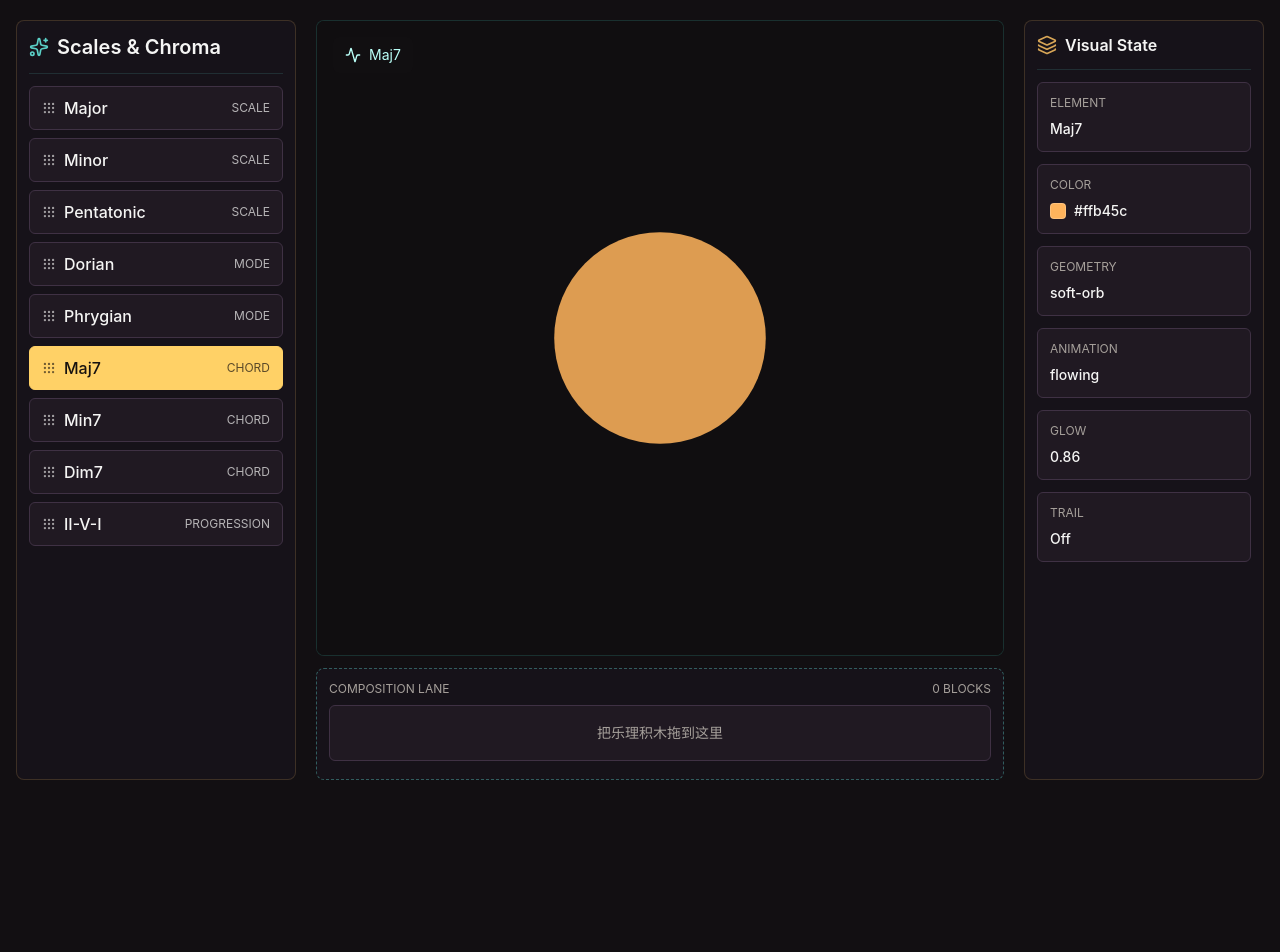
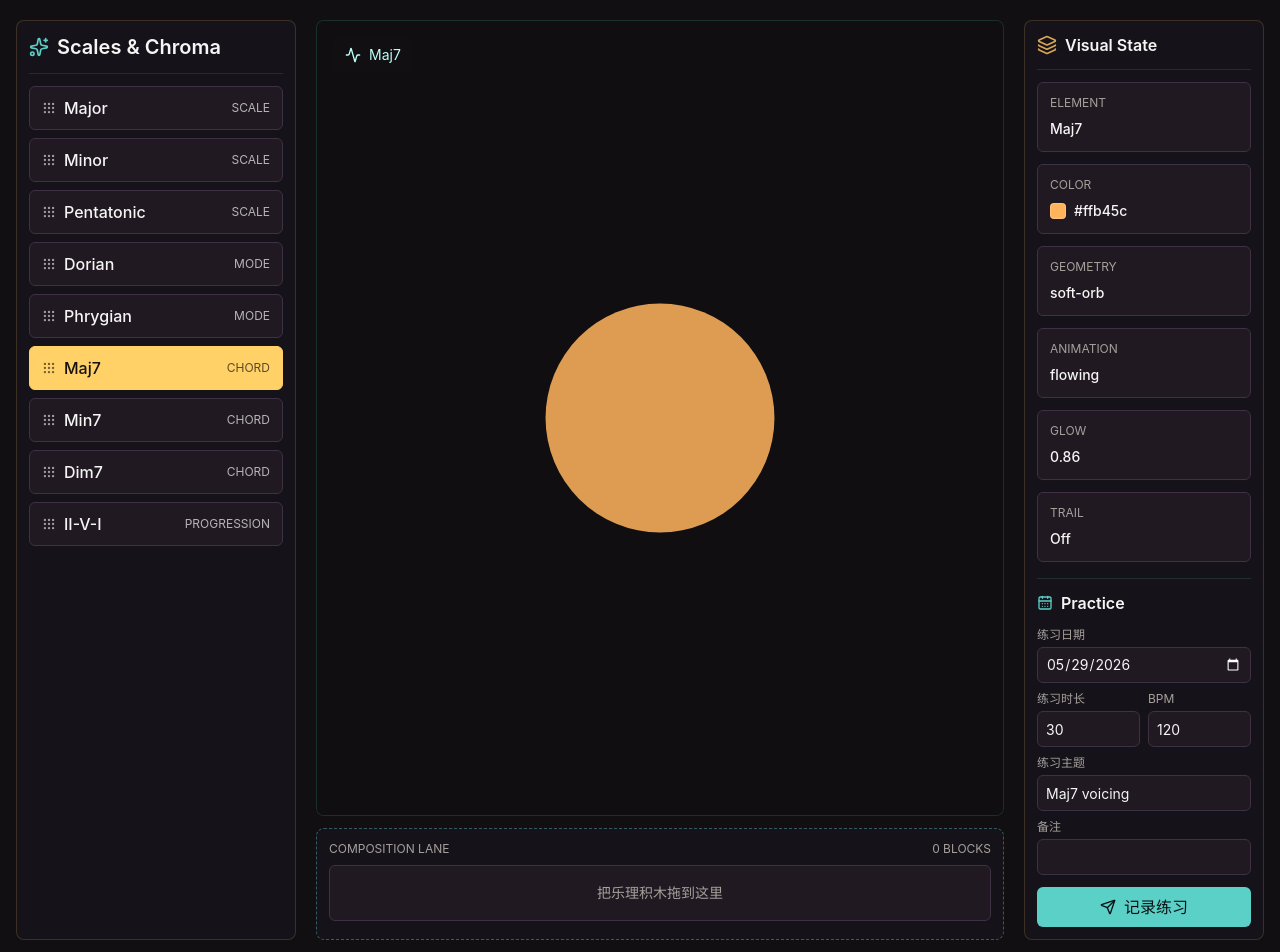
Before and after one commit to dthylacetate/Scales-Chroma, a React (Vite) app in the folder frontend/: page / in a window 1280 px wide. Shown: the top 952 px of the page. Before the commit the page ends 800 px from the top, so only its background shows below. Built offline with nearby package versions, Linux system fonts and the light colour scheme.

Commit message:
feat(前端练习): 接入练习记录提交面板

```diff
--- a/frontend/src/pages/TheorySandbox.tsx
+++ b/frontend/src/pages/TheorySandbox.tsx
@@ -1,7 +1,8 @@
-import { Activity, Grip, Layers, Sparkles, X } from "lucide-react";
-import { useEffect, useMemo, useRef, useState } from "react";
+import { Activity, CalendarDays, Grip, Layers, Send, Sparkles, X } from "lucide-react";
+import { type FormEvent, useEffect, useMemo, useRef, useState } from "react";
 
 import { RealtimeCanvasRenderer } from "../canvas/RealtimeCanvasRenderer";
+import { createPracticeRecord, type PracticeRecordResult } from "../services/practiceRecordsApi";
 import { renderSandboxVisual } from "../services/sandboxApi";
 import type { TheoryElement, VisualParameters } from "../types/theory";
 import { mapTheoryToVisuals } from "../visual_engine/mapTheoryToVisuals";
@@ -29,6 +30,14 @@ export function TheorySandbox({ apiBaseUrl, userId }: TheorySandboxProps) {
   const [invalidHint, setInvalidHint] = useState<string | null>(null);
   const canvasRef = useRef<HTMLCanvasElement | null>(null);
   const rendererRef = useRef<RealtimeCanvasRenderer | null>(null);
+  const [practiceDate, setPracticeDate] = useState("2026-05-29");
+  const [durationMinutes, setDurationMinutes] = useState("30");
+  const [bpm, setBpm] = useState("120");
+  const [practiceTopic, setPracticeTopic] = useState("Maj7 voicing");
+  const [practiceNotes, setPracticeNotes] = useState("");
+  const [practiceResult, setPracticeResult] = useState<PracticeRecordResult | null>(null);
+  const [practiceError, setPracticeError] = useState<string | null>(null);
+  const [practiceSubmitting, setPracticeSubmitting] = useState(false);
   const activeElement = composition.at(-1) ?? selected;
   const activeElements = useMemo(() => (composition.length > 0 ? composition : [selected]), [composition, selected]);
   const localVisual = useMemo(() => mapTheoryToVisuals([activeElement]), [activeElement]);
@@ -205,6 +214,65 @@ export function TheorySandbox({ apiBaseUrl, userId }: TheorySandboxProps) {
           <Readout label="Animation" value={visual.animationState} />
           <Readout label="Glow" value={visual.glow.toFixed(2)} />
           <Readout label="Trail" value={visual.particles.trail ? "On" : "Off"} />
+
+          <form
+            aria-label="练习记录"
+            className="mt-1 flex flex-col gap-2 border-t border-[#5bd0c7]/15 pt-3"
+            onSubmit={submitPracticeRecord}
+          >
+            <div className="flex items-center gap-2 pb-1">
+              <CalendarDays aria-hidden="true" className="size-4 text-[#5bd0c7]" />
+              <h2 className="text-base font-semibold tracking-normal">Practice</h2>
+            </div>
+            <PracticeInput
+              label="练习日期"
+              type="date"
+              value={practiceDate}
+              onChange={setPracticeDate}
+            />
+            <div className="grid grid-cols-2 gap-2">
+              <PracticeInput
+                label="练习时长"
+                min="1"
+                type="number"
+                value={durationMinutes}
+                onChange={setDurationMinutes}
+              />
+              <PracticeInput
+                label="BPM"
+                min="1"
+                type="number"
+                value={bpm}
+                onChange={setBpm}
+              />
+            </div>
+            <PracticeInput
+              label="练习主题"
+              type="text"
+              value={practiceTopic}
+              onChange={setPracticeTopic}
+            />
+            <PracticeInput
+              label="备注"
+              type="text"
+              value={practiceNotes}
+              onChange={setPracticeNotes}
+            />
+            <button
+              className="mt-1 flex h-10 items-center justify-center gap-2 rounded-md bg-[#5bd0c7] px-3 text-sm font-semibold text-[#091113] transition hover:bg-[#7ef3ea] disabled:cursor-not-allowed disabled:opacity-60"
+              disabled={practiceSubmitting}
+              type="submit"
+            >
+              <Send aria-hidden="true" className="size-4" />
+              记录练习
+            </button>
+            {practiceResult ? (
+              <div className="rounded-md border border-[#ffd166]/40 bg-[#2a2023] px-3 py-2 text-sm font-semibold text-[#ffd166]">
+                +{practiceResult.expEarned} EXP
+              </div>
+            ) : null}
+            {practiceError ? <div className="text-sm text-[#ff8fa3]">{practiceError}</div> : null}
+          </form>
         </aside>
       </section>
     </main>
@@ -257,6 +325,35 @@ export function TheorySandbox({ apiBaseUrl, userId }: TheorySandboxProps) {
       return next;
     });
   }
+
+  async function submitPracticeRecord(event: FormEvent<HTMLFormElement>): Promise<void> {
+    event.preventDefault();
+
+    if (!apiBaseUrl || !userId) {
+      setPracticeError("需要连接后端后才能记录练习");
+      return;
+    }
+
+    setPracticeSubmitting(true);
+    setPracticeError(null);
+
+    try {
+      const result = await createPracticeRecord({
+        apiBaseUrl,
+        bpm: Number(bpm),
+        durationMinutes: Number(durationMinutes),
+        notes: practiceNotes.trim() ? practiceNotes.trim() : null,
+        practiceDate,
+        topic: practiceTopic.trim(),
+        userId
+      });
+      setPracticeResult(result);
+    } catch {
+      setPracticeError("练习记录提交失败");
+    } finally {
+      setPracticeSubmitting(false);
+    }
+  }
 }
 
 interface ReadoutProps {
@@ -278,3 +375,26 @@ function Readout({ label, value, swatch }: ReadoutProps) {
     </div>
   );
 }
+
+interface PracticeInputProps {
+  label: string;
+  value: string;
+  onChange: (value: string) => void;
+  type: "date" | "number" | "text";
+  min?: string;
+}
+
+function PracticeInput({ label, value, onChange, type, min }: PracticeInputProps) {
+  return (
+    <label className="flex flex-col gap-1 text-xs uppercase text-stone-400">
+      {label}
+      <input
+        className="h-9 rounded-md border border-[#3f3144] bg-[#201922] px-2 text-sm normal-case text-stone-100 outline-none transition focus:border-[#5bd0c7]"
+        min={min}
+        type={type}
+        value={value}
+        onChange={(event) => onChange(event.target.value)}
+      />
+    </label>
+  );
+}
```
